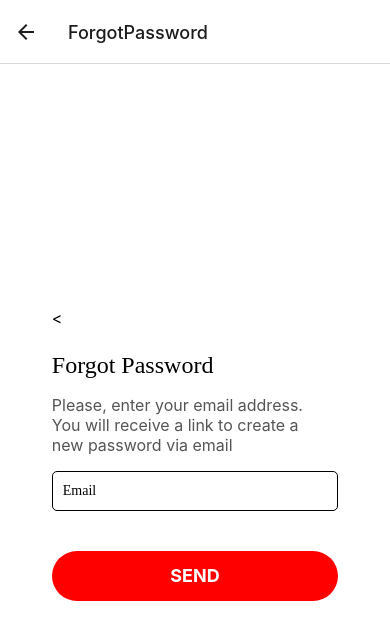
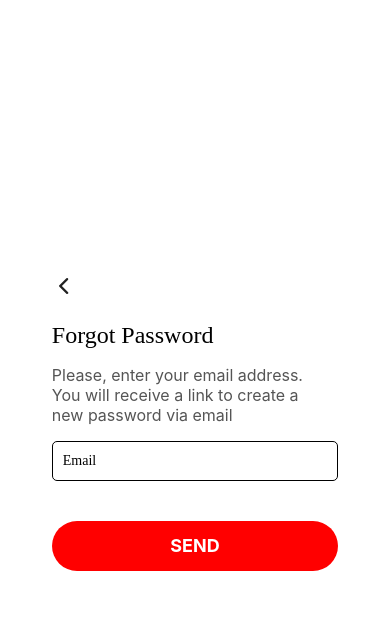
Before and after one commit to Fariedk/105841104121-faried-labweb, a React Native app: screen /ForgotPassword in a window 390 px wide. Shown: the top 640 px of the page. Built offline with nearby package versions, Linux system fonts and the light colour scheme; a web font is replaced by a local one.

Commit message:
Tugas Navigasi Selesai

```diff
--- a/App.js
+++ b/App.js
@@ -26,7 +26,7 @@ function App() {
         {/* <Stack.Screen name="Home" component={HomeScreen} /> */}
         <Stack.Screen name="SignUp" component={SignUp} options={{headerShown: false}} />
         <Stack.Screen name="LoginPage" component={LoginPage} options={{headerShown:false}} />
-        <Stack.Screen name="ForgotPassword" component={ForgotPassword} />
+        <Stack.Screen name="ForgotPassword" component={ForgotPassword} options={{headerShown:false}} />
       </Stack.Navigator>
     </NavigationContainer>
   );
--- a/ForgotPasswordPage.js
+++ b/ForgotPasswordPage.js
@@ -1,6 +1,7 @@
-import { Text, View, TextInput, TouchableOpacity } from "react-native";
+import { Text, View, TextInput, TouchableOpacity, Image } from "react-native";
 import React, { useState } from "react";
 import { useFonts } from 'expo-font';
+import { useNavigation } from "@react-navigation/native";
 
 const ButtonCustom = ({ text, color, onPress }) => {
     return (
@@ -32,6 +33,7 @@ const TextInputCustom = ({ placeholder, color, typeKeyboard, value, onChangeText
 const ForgotPassword = () => {
     const [email, setEmail] = useState('');
     const [error, setError] = useState('');
+    const navigation = useNavigation();
 
     const validateEmail = () => {
         // Basic email validation
@@ -57,8 +59,10 @@ const ForgotPassword = () => {
         <View style={{ flex: 1, justifyContent: 'center', alignItems: 'center', backgroundColor: '#fff', padding: 16,
         }}>
             <View style={{ width: '100%', alignItems: 'flex-start', marginBottom: 24, paddingLeft: '10%' }}>
-                <TouchableOpacity>
-                    <Text style={{ fontSize: 16, color: 'black' }}>{'<'}</Text>
+                <TouchableOpacity
+                    onPress={() => navigation.navigate('LoginPage')}
+                    >
+                    <Image source={require('./assets/Chevron.png')} style={{ width: 24, height: 24 }}/>
                 </TouchableOpacity>
             </View>
             <View style={{ width: '100%', alignItems: 'flex-start', paddingLeft: '10%', marginBottom: 16}}>
--- a/LoginPage.js
+++ b/LoginPage.js
@@ -39,8 +39,12 @@ const login = () => {
 
   return (
     <View style={{ flex: 1, justifyContent: 'center', alignItems: 'center', backgroundColor: '#fff', padding: 16 }}>
-
         <View style ={{ width: '100%', alignItems: 'flex-start', marginBottom: -10 }}>
+        <TouchableOpacity
+            onPress={() => navigation.navigate('SignUp')}
+        >
+            <Image source={require('./assets/Chevron.png')} style={{ width: 24, height: 24, marginTop: 50 }}/>
+        </TouchableOpacity>
             <Text style={{ fontSize: 50, fontFamily: 'MetroBold', marginBottom: 16, marginTop: 50 }}>
                 Login</Text>
         </View>
```
Also changed, not shown: assets/Chevron.png.
